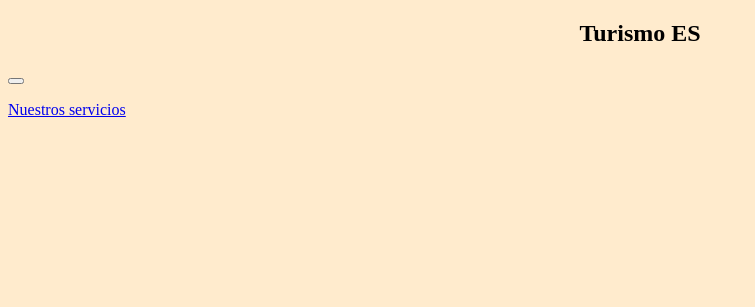
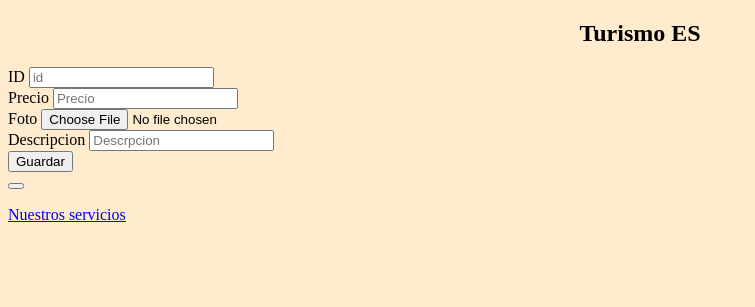
Before and after one commit to TheN1c0/Act_TurismoES, a Django app: page /turismo/index in a window 1280 px wide. Shown: the top 307 px of the page, without its empty margins (0-755 px from the left). Run offline with Django 5.2, Linux system fonts and the light colour scheme; data comes from the database, SQL or seed files in the repository; both versions use the stored data as it was after the commit.

Commit message:
Se agregó un formulario sin estilo para agregar servicios

```diff
--- a/TurismoES/turismo/templates/turismo/index.html
+++ b/TurismoES/turismo/templates/turismo/index.html
@@ -17,6 +17,30 @@
         <nav id="barranav">
         <h1 id="empresa">Turismo ES</h1>
         </nav>
+
+        <div>
+            <form action="{% url 'registrarServicio' %}" method="POST"  enctype="multipart/form-data"> {% csrf_token %}
+                <div>
+                    <label for="id">ID</label>
+                    <input type="number" name="idServicio" placeholder="id">
+                </div>
+                <div>
+                    <label for="precio">Precio</label>
+                    <input type="number" name="precioServicio" placeholder="Precio">
+                </div>
+                <div>
+                    <label for="foto">Foto</label>
+                    <input type="file" name="fotoServicio" >
+                </div>
+                <div>
+                    <label for="descripcion">Descripcion</label>
+                    <input type="text" name="descripcionServicio" placeholder="Descrpcion">
+                </div>
+                <div>
+                    <input type="submit" value="Guardar">
+                </div>
+            </form>
+        </div>
         <button >
 
         </button>
--- a/TurismoES/turismo/urls.py
+++ b/TurismoES/turismo/urls.py
@@ -1,4 +1,4 @@
 from django.urls import path
 from . import views
 
-urlpatterns = [path('index', views.index, name='index'),path('listadoSQL', views.listadoSQL, name='listadoSQL'), path('listar', views.listar, name='listar'),]
+urlpatterns = [path('index', views.index, name='index'),path('listadoSQL', views.listadoSQL, name='listadoSQL'), path('listar', views.listar, name='listar'), path('registrarServicio', views.registrarServicio,  name='registrarServicio'),]
--- a/TurismoES/turismo/views.py
+++ b/TurismoES/turismo/views.py
@@ -1,4 +1,5 @@
-from django.shortcuts import render
+from django.shortcuts import render, redirect
+
 from .models import Alumno, Genero, Servicios
 # Create your views here.
 
@@ -16,3 +17,13 @@ def listar(request):
     Servicio= Servicios.objects.all()
     context={"Servicios":Servicio}
     return render(request, 'turismo/listar.html', context)
+
+def registrarServicio(request):
+        id = request.POST['idServicio']
+        precio = request.POST['precioServicio']
+        descripcion = request.POST['descripcionServicio']
+        foto = request.FILES['fotoServicio']
+        nuevo_servicio = Servicios(id= id, precio=precio, descripcion=descripcion, foto=foto)
+        nuevo_servicio.save()
+
+        return redirect('listar')
```
Also changed, not shown: TurismoES/db.sqlite3, TurismoES/media/media/2024/06/17/TurismoESSS.jpg (added), TurismoES/media/media/2024/06/17/TurismoESSS_lc8Lq2n.jpg (added), TurismoES/media/media/2024/06/17/TurismoESSS_rI0tuiw.jpg (added).
